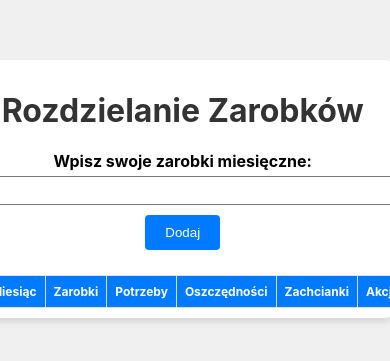
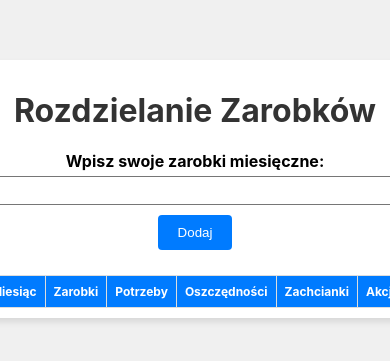
Before and after one commit to Filip-Kuta/kalkulator-domowy, a React (Create React App) app: page / in a window 390 px wide. Shown: the part 233-594 px from the top of the page. Built offline with nearby package versions, Linux system fonts and the light colour scheme.

Commit message:
Update App.css

```diff
--- a/src/components/App.css
+++ b/src/components/App.css
@@ -19,7 +19,7 @@ body {
   padding: 20px;
   text-align: center;
   max-width: 600px; /* Added max-width for responsiveness */
-  width: 90%; /* Added width for responsiveness */
+
 }
 
 h1 {
@@ -66,7 +66,7 @@ th {
 /* Media Queries dla tabletów (szerokość mniejsza lub równa 768px) */
 @media (max-width: 768px) {
   .container {
-    max-width: 80%; /* Dostosuj szerokość kontenera */
+    max-width: 100%; /* Dostosuj szerokość kontenera */
   }
 
   input {
@@ -81,7 +81,7 @@ th {
 /* Media Queries dla telefonów (szerokość mniejsza lub równa 480px) */
 @media (max-width: 480px) {
   .container {
-    max-width: 90%; /* Dostosuj szerokość kontenera */
+    max-width: 100%; /* Dostosuj szerokość kontenera */
     padding: 10px; /* Dostosuj padding dla mniejszych urządzeń */
   }
 
```
